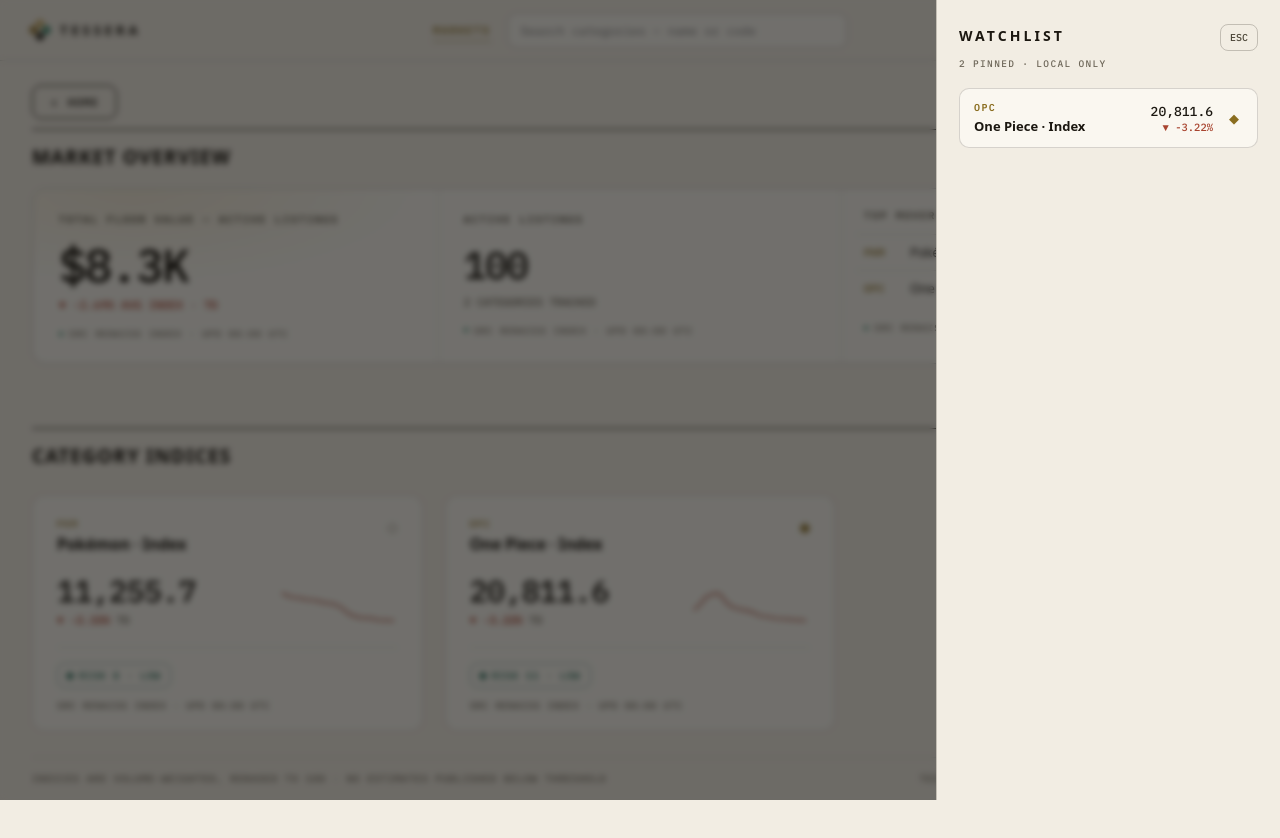
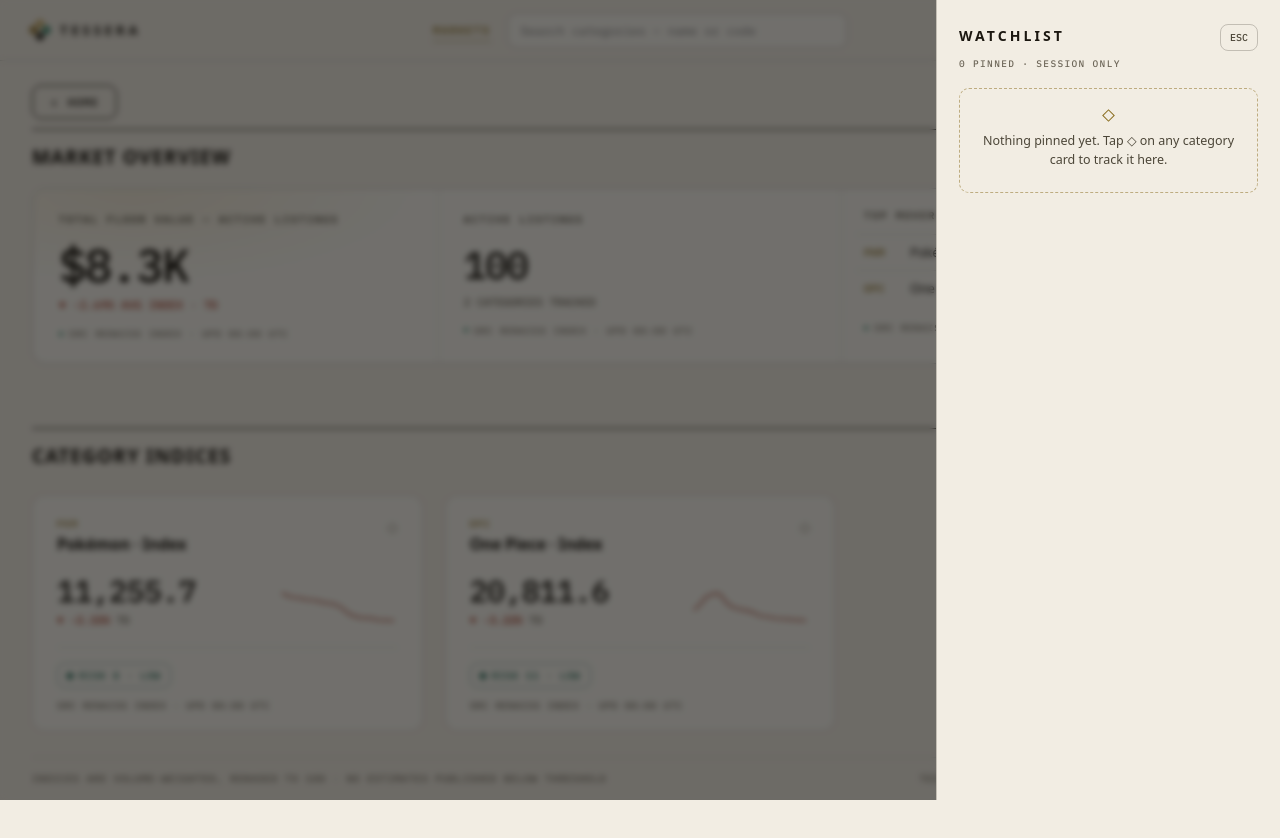
Before and after one commit to Chimdalu-Ofoegbu/Tessera, a React (Vite) app: page / in a window 1280 px wide. Both pictures are taken after a click on the element "Watchlist". Shown: the top 838 px of the page. Built offline with nearby package versions, Linux system fonts and the light colour scheme.

Commit message:
feat(watchlist): empty by default for every visitor; session-only (drop localStorage seed + persistence)

```diff
--- a/src/App.tsx
+++ b/src/App.tsx
@@ -7,16 +7,6 @@
 import { Detail } from './components/Detail'
 import { WatchlistDrawer } from './components/WatchlistDrawer'
 import { Footer } from './components/Footer'
-
-const readWatch = (): string[] => {
-  try {
-    const raw = localStorage.getItem('tesseraWatch')
-    if (raw) return JSON.parse(raw) as string[]
-  } catch {
-    /* ignore */
-  }
-  return ['one-piece', 'sports']
-}
 
 function usePrefersReducedMotion(): boolean {
   const [rm, setRm] = useState(false)
@@ -36,16 +26,13 @@
   const [cat, setCat] = useState<string>('pokemon')
   const [q, setQ] = useState('')
   const [drawer, setDrawer] = useState(false)
-  const [watch, setWatch] = useState<string[]>(() => readWatch())
+  // Watchlist is session-only: empty for every visitor, held in React state (no
+  // localStorage/sessionStorage). It survives in-app navigation (this is a SPA, so
+  // moving between screens never reloads), but any full page reload or a cookie /
+  // site-data clear resets it to empty. Browsers don't expose hard-vs-soft reload to
+  // JS, so "clear on hard refresh" is delivered as "clear on any full reload".
+  const [watch, setWatch] = useState<string[]>([])
   const reduced = usePrefersReducedMotion()
-
-  useEffect(() => {
-    try {
-      localStorage.setItem('tesseraWatch', JSON.stringify(watch))
-    } catch {
-      /* ignore */
-    }
-  }, [watch])
 
   const openCat = useCallback((id: string) => {
     setCat(id)
--- a/src/components/WatchlistDrawer.tsx
+++ b/src/components/WatchlistDrawer.tsx
@@ -16,7 +16,7 @@
           <div style={{ font: '800 14px var(--f-display)', fontStretch: '115%', letterSpacing: '.22em', color: 'var(--t-ink)' }}>WATCHLIST</div>
           <button className="btn-ghost" onClick={ui.toggleDrawer} style={{ font: `500 10px ${mono}`, padding: '6px 9px' }}>ESC</button>
         </div>
-        <div style={{ font: `500 9.5px ${mono}`, letterSpacing: '.14em', color: 'var(--t-ink3)', marginBottom: 18 }}>{ui.watch.length} PINNED · LOCAL ONLY</div>
+        <div style={{ font: `500 9.5px ${mono}`, letterSpacing: '.14em', color: 'var(--t-ink3)', marginBottom: 18 }}>{ui.watch.length} PINNED · SESSION ONLY</div>
 
         {items.length === 0 ? (
           <div style={{ border: '1px dashed var(--t-goldDash)', borderRadius: 10, padding: '22px 18px', textAlign: 'center' }}>
```
